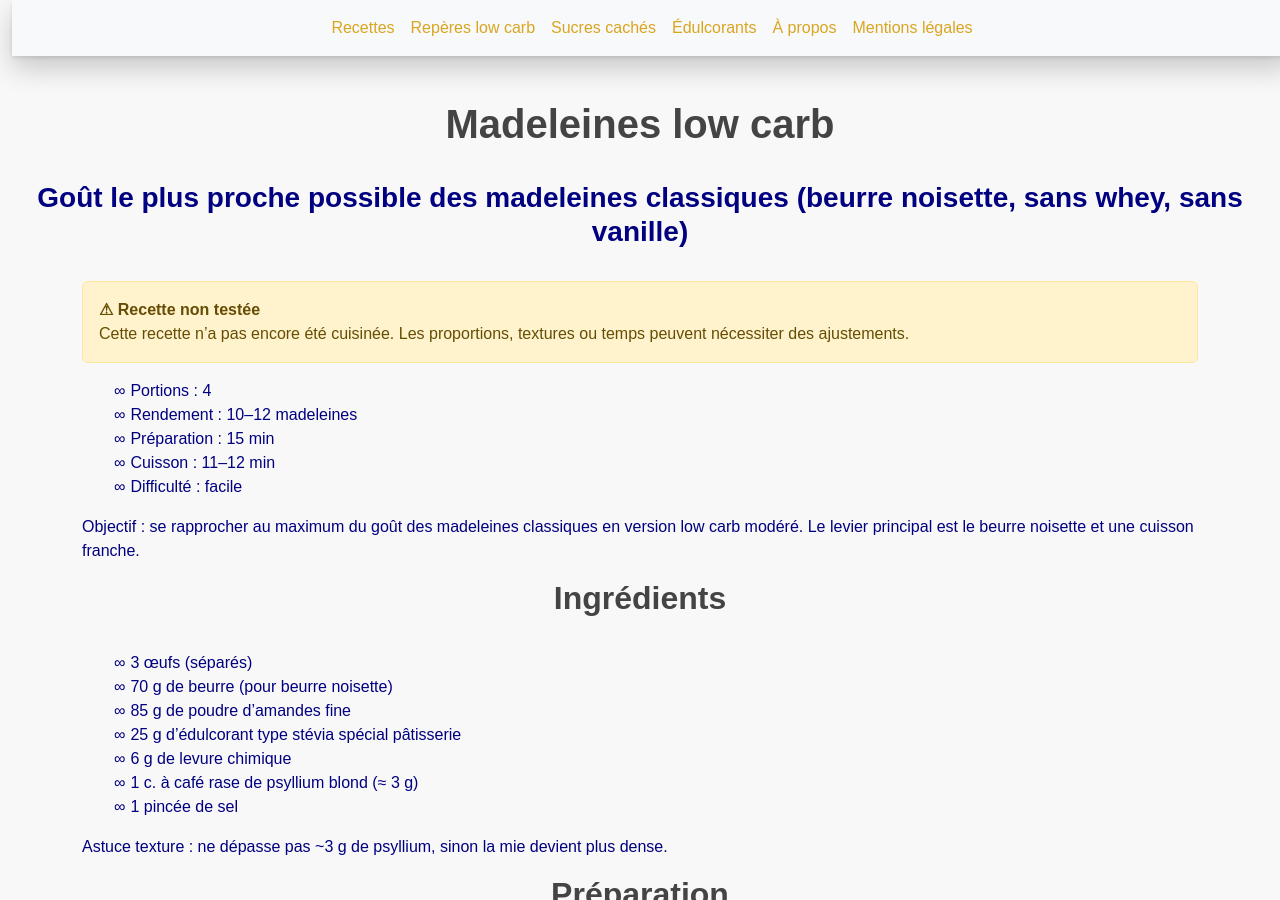
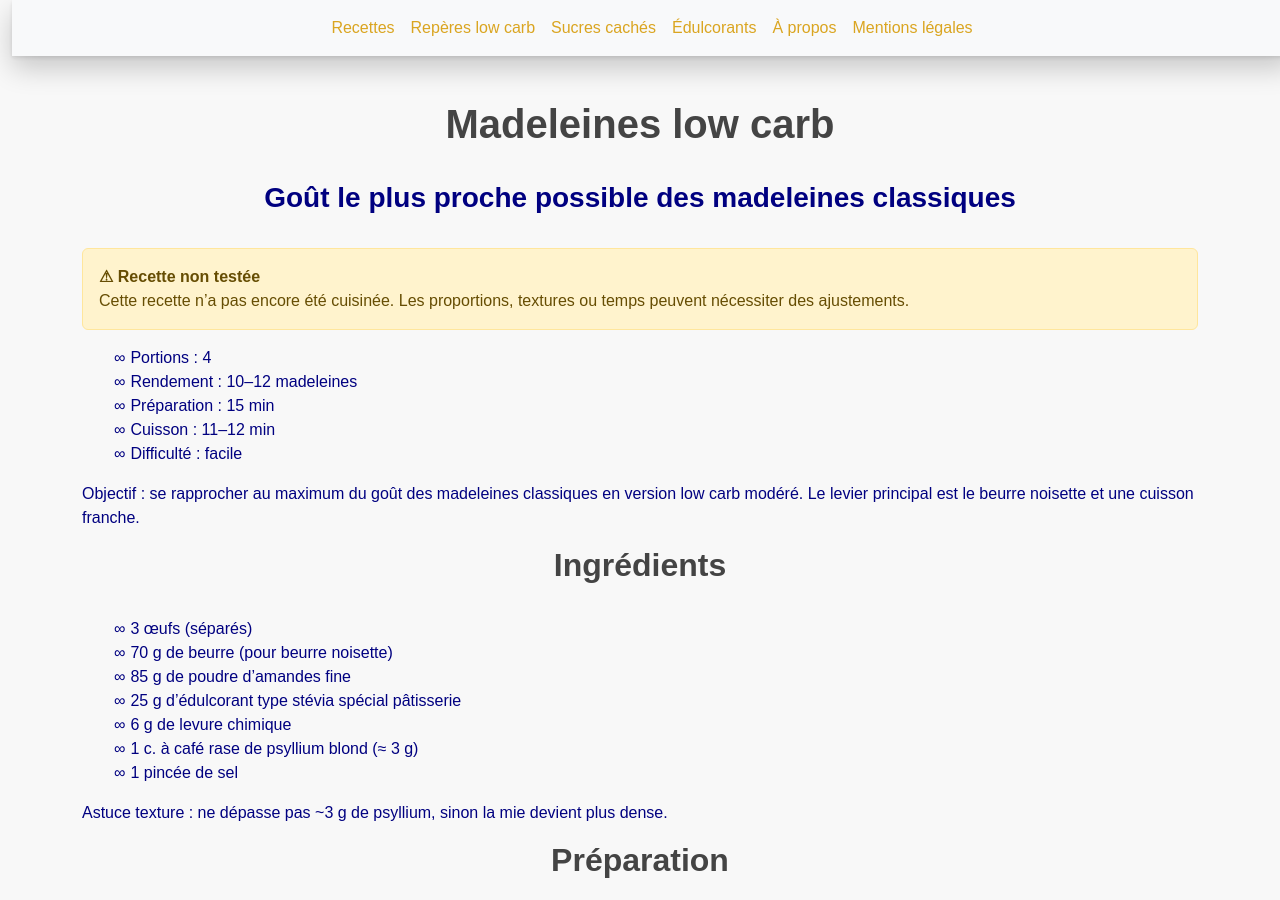
Before and after one commit to laurie-boissay/laurie-boissay.github.io, a Jekyll site: the page built from recettes/madeleines.html, in a window 1280 px wide and 900 px high. Built offline with Jekyll 4.4.1, drawn with Linux system fonts in a browser that asks for light colours.

Commit message:
Update madeleines.html

```diff
--- a/recettes/madeleines.html
+++ b/recettes/madeleines.html
@@ -3,7 +3,7 @@ layout: recipe
 title: "Madeleines low carb (goût classique, beurre noisette)"
 description: "Remplacement low carb modéré des madeleines classiques : beurre noisette, sans farine de blé, sans whey, avec psyllium, texture plus aérienne."
 recipe_title: "Madeleines low carb"
-recipe_subtitle: "Goût le plus proche possible des madeleines classiques (beurre noisette, sans whey, sans vanille)"
+recipe_subtitle: "Goût le plus proche possible des madeleines classiques"
 recipe_group: "Gâteaux & biscuits"
 recipe_sort: "madeleines"
 recipe_tested: false
```
